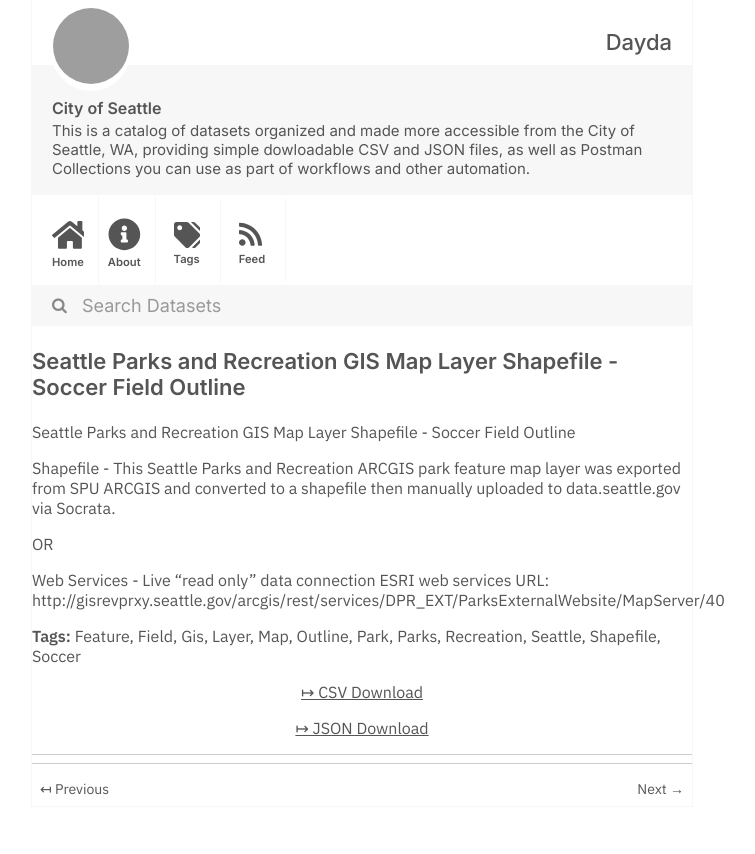
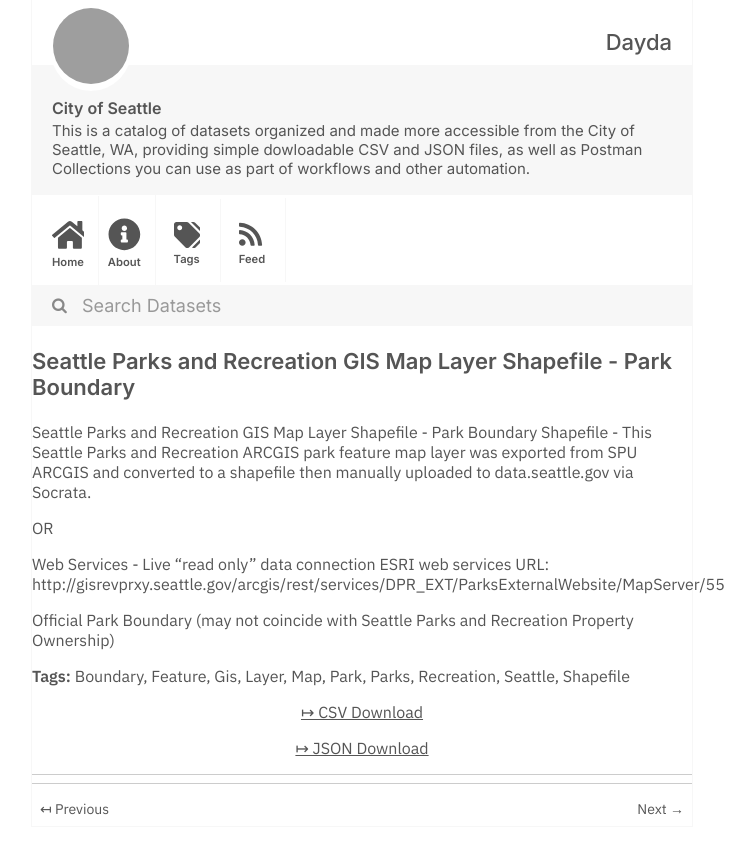
Before and after one commit to dayda-entities/city-of-seattle, a Jekyll site: the page built from _posts/2020-11-10-seattle-parks-and-recreation-g.md, in a window 1280 px wide, cut to the strip 0-854 px from the top of the page. Shown: the whole strip, without its empty margins (278-1033 px from the left). Built offline with Jekyll 4.4.1, drawn with Linux system fonts in a browser that asks for light colours; grey boxes are pictures that could not be loaded.

Commit message:
Publish Data

```diff
--- a/_posts/2020-11-10-seattle-parks-and-recreation-g.md
+++ b/_posts/2020-11-10-seattle-parks-and-recreation-g.md
@@ -1,35 +1,32 @@
 ---
-title: Seattle Parks and Recreation GIS Map Layer Shapefile - Soccer Field Outline
-created: '2020-11-10T16:59:47.671549'
-modified: '2020-11-10T16:59:47.671560'
+title: Seattle Parks and Recreation GIS Map Layer Shapefile - Park Boundary
+created: '2020-11-10T16:59:47.602332'
+modified: '2020-11-10T16:59:47.602345'
 state: active
 type: dataset
 tags:
+  - Boundary
   - Feature
-  - Field
   - Gis
   - Layer
   - Map
-  - Outline
   - Park
   - Parks
   - Recreation
   - Seattle
   - Shapefile
-  - Soccer
 groups:
   - Local Government
-csv_url: 'https://data.seattle.gov/api/views/8yzb-kyxb/rows.csv?accessType=DOWNLOAD'
-json_url: 'https://data.seattle.gov/api/views/8yzb-kyxb/rows.json?accessType=DOWNLOAD'
+csv_url: 'https://data.seattle.gov/api/views/n99g-k8uj/rows.csv?accessType=DOWNLOAD'
+json_url: 'https://data.seattle.gov/api/views/n99g-k8uj/rows.json?accessType=DOWNLOAD'
 layout: post
 
 ---
-Seattle Parks and Recreation GIS Map Layer Shapefile - Soccer Field Outline
-
-Shapefile - This Seattle Parks and Recreation ARCGIS park feature map layer was exported from SPU ARCGIS and
-converted to a shapefile then manually uploaded to data.seattle.gov via Socrata.
+Seattle Parks and Recreation GIS Map Layer Shapefile - Park Boundary
+Shapefile - This Seattle Parks and Recreation ARCGIS park feature map layer was exported from SPU ARCGIS and converted to a shapefile then manually uploaded to data.seattle.gov via Socrata.
 
 OR
 
-Web Services - Live "read only" data connection ESRI web services URL:
-http://gisrevprxy.seattle.gov/arcgis/rest/services/DPR_EXT/ParksExternalWebsite/MapServer/40
+Web Services - Live "read only" data connection ESRI web services URL: http://gisrevprxy.seattle.gov/arcgis/rest/services/DPR_EXT/ParksExternalWebsite/MapServer/55
+
+Official Park Boundary (may not coincide with Seattle Parks and Recreation Property Ownership)
```
